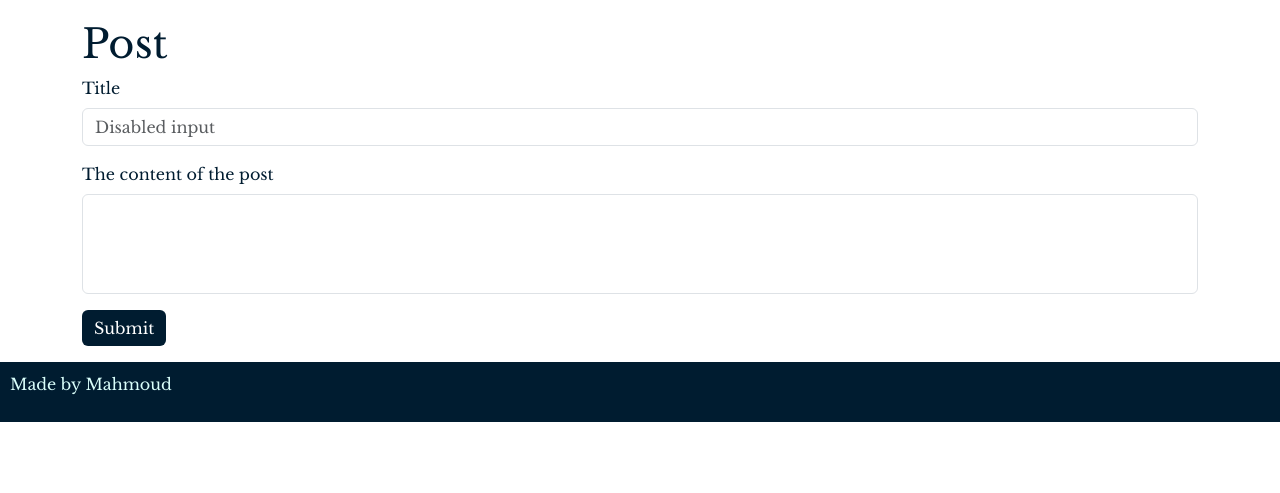
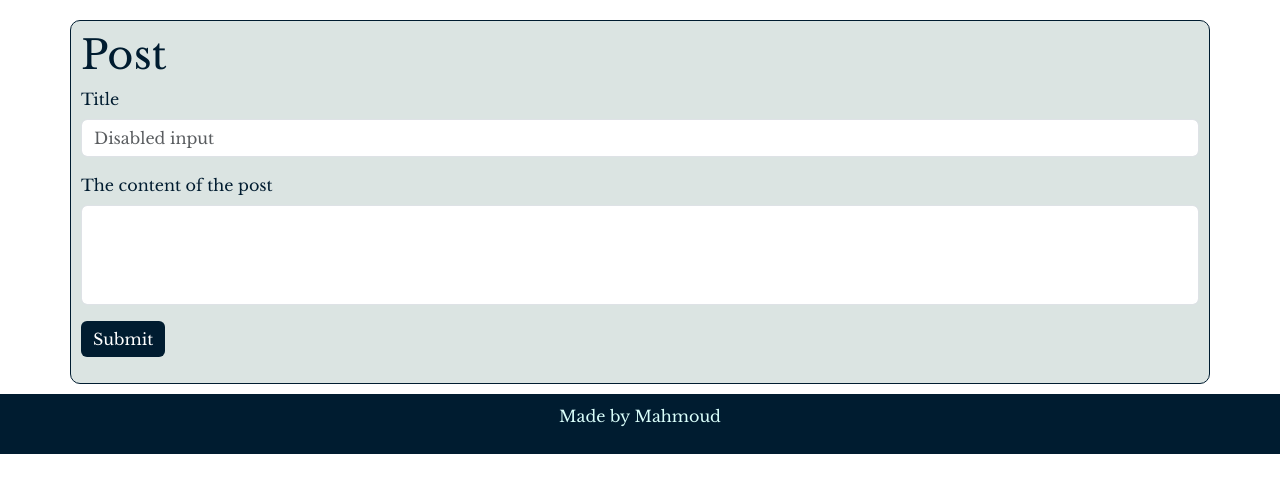
Before and after one commit to mahmoud661/Post-Me, a Node server app: page /post in a window 1280 px wide. Shown: the part 74-567 px from the top of the page. Run offline with Node 20, Linux system fonts and the light colour scheme; some libraries are stand-ins or nearby versions.

Commit message:
Add files via upload

```diff
--- a/public/style.css
+++ b/public/style.css
@@ -8,7 +8,9 @@ body {
   font-family: "Libre Baskerville", serif;
   overflow-x: hidden;
 }
-
+.navbar{
+  position: fixed;
+}
 a {
   color: #dafffb;
   text-decoration: none;
@@ -39,17 +41,19 @@ a:hover {
   list-style: none;
 }
 
-footer{
-    position: absolute;
-    bottom: 0;
-    left: 0;
+.footer{
+
+    margin-top: 10px;
     text-align: center;
-    width: 100%;
-    height: 60px;
+
     background-color: #001c30;
 }
 .contantD{
     margin-top: 20px;
+    padding: 10px;
+   border: 1px solid #001C30;
+   border-radius: 10px;
+   background-color: #dbe4e2;
 }
 .contant{
     margin-left: 50px;
```
